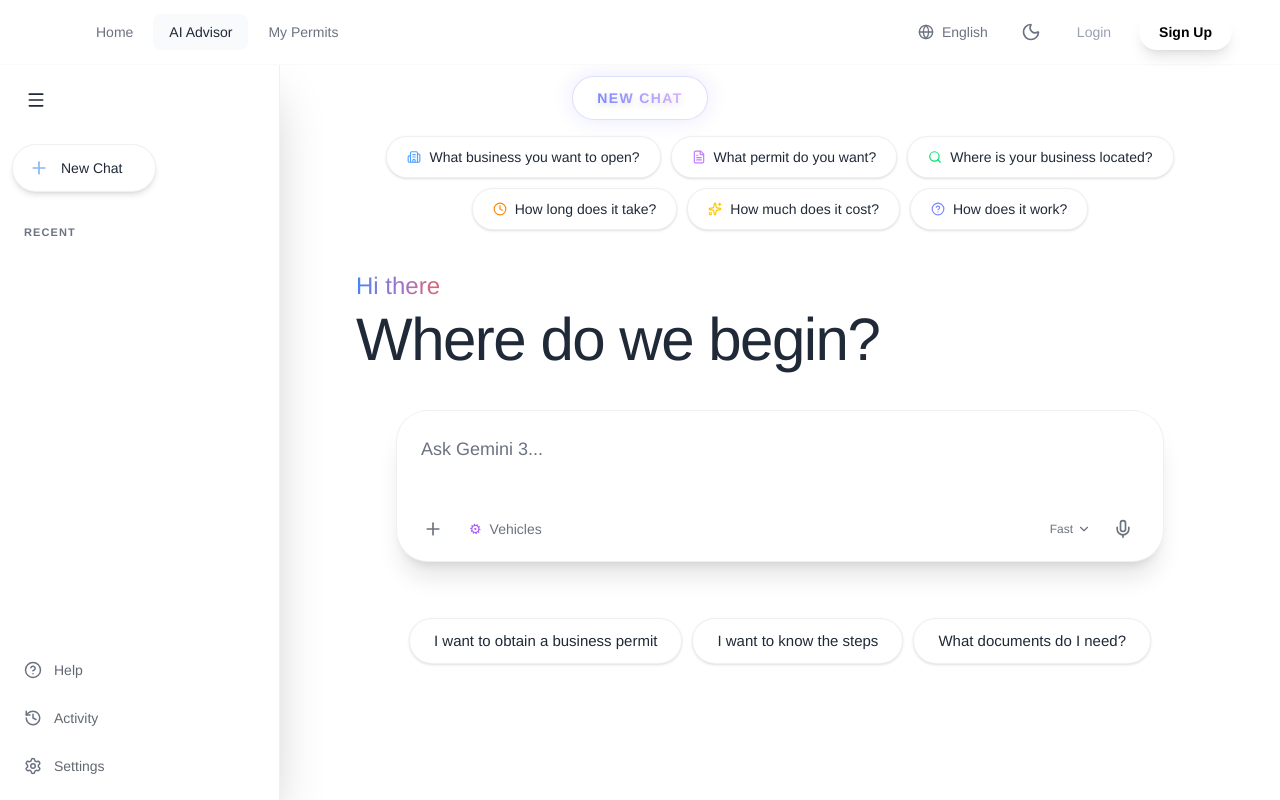
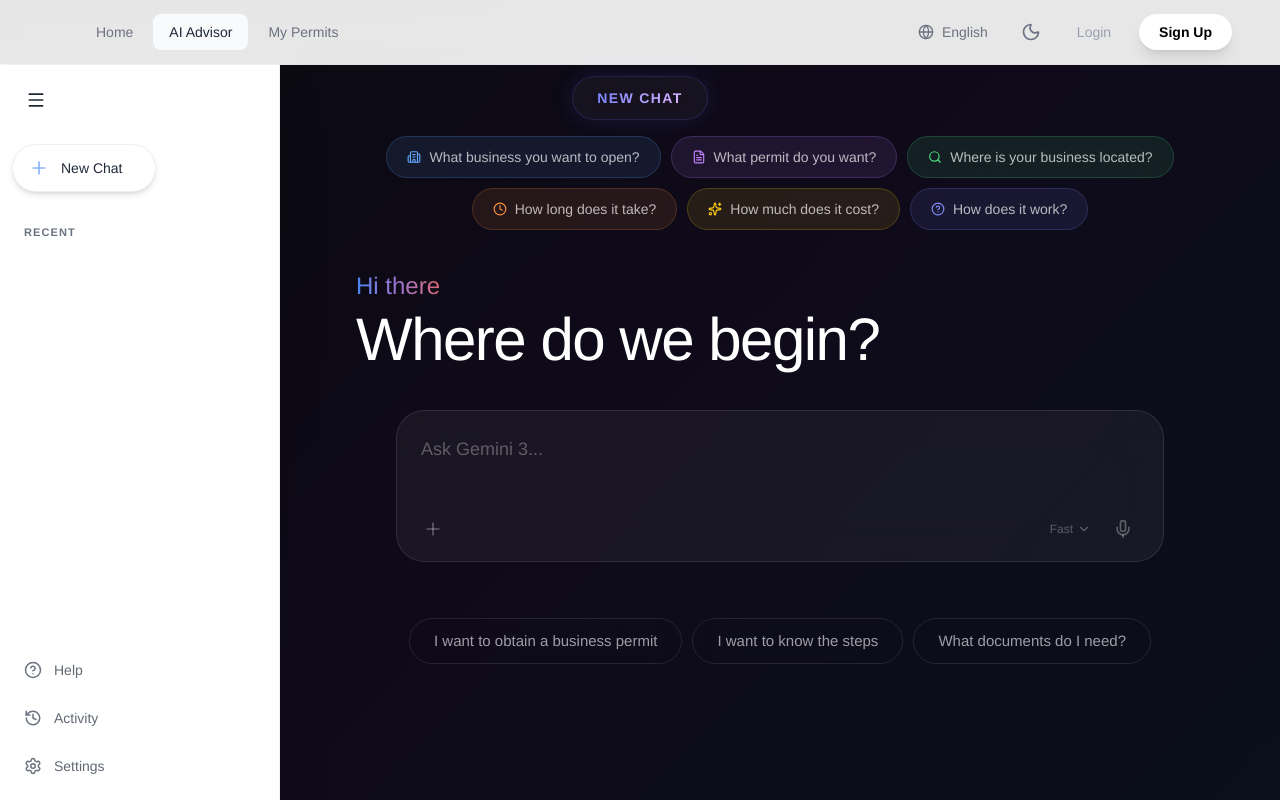
Before and after one commit to hamzax180/permitops-ai, a Next.js app: page /chat in a window 1280 px wide. Built offline with nearby package versions, Linux system fonts and the light colour scheme; a web font is replaced by a local one.

Commit message:
design: premium dark theme - gradient stat values, dark chat page, glass inputs, colored chips

```diff
--- a/src/app/chat/page.tsx
+++ b/src/app/chat/page.tsx
@@ -195,7 +195,7 @@ export default function ChatPage() {
   const isEmpty = msgs.length === 0;
 
   return (
-    <div className="flex h-screen bg-[var(--bg)] text-[var(--text)] overflow-hidden selection:bg-[var(--accent)]/30 pt-16 relative">
+    <div className="flex h-screen overflow-hidden selection:bg-purple-500/30 pt-16 relative" style={{ background: 'linear-gradient(135deg, #0a0a0f 0%, #0f0a1a 50%, #0a0f1a 100%)' }}>
       <Sidebar
         currentSessionId={sessionId}
         onSessionSelect={(id, title) => { setSessionId(id); setSessionTitle(title); }}
@@ -231,18 +231,19 @@ export default function ChatPage() {
                 className="flex flex-wrap justify-center gap-2.5 max-w-4xl mb-8"
               >
                 {[
-                  { icon: Building2, label: t('chat_suggestion_business'), color: 'text-blue-400' },
-                  { icon: FileText, label: t('chat_suggestion_permit'), color: 'text-purple-400' },
-                  { icon: Search, label: t('chat_suggestion_location'), color: 'text-green-400' },
-                  { icon: Clock, label: t('chat_suggestion_duration'), color: 'text-orange-400' },
-                  { icon: Sparkles, label: t('chat_suggestion_cost'), color: 'text-yellow-400' },
-                  { icon: HelpCircle, label: t('chat_suggestion_help'), color: 'text-indigo-400' }
+                  { icon: Building2, label: t('chat_suggestion_business'), color: '#60a5fa',  bg: 'rgba(96,165,250,0.1)',  border: 'rgba(96,165,250,0.2)'  },
+                  { icon: FileText,  label: t('chat_suggestion_permit'),   color: '#c084fc',  bg: 'rgba(192,132,252,0.1)', border: 'rgba(192,132,252,0.2)' },
+                  { icon: Search,    label: t('chat_suggestion_location'), color: '#4ade80',  bg: 'rgba(74,222,128,0.1)',  border: 'rgba(74,222,128,0.2)'  },
+                  { icon: Clock,     label: t('chat_suggestion_duration'), color: '#fb923c',  bg: 'rgba(251,146,60,0.1)',  border: 'rgba(251,146,60,0.2)'  },
+                  { icon: Sparkles,  label: t('chat_suggestion_cost'),     color: '#facc15',  bg: 'rgba(250,204,21,0.1)',  border: 'rgba(250,204,21,0.2)'  },
+                  { icon: HelpCircle,label: t('chat_suggestion_help'),     color: '#818cf8',  bg: 'rgba(129,140,248,0.1)', border: 'rgba(129,140,248,0.2)' }
                 ].map((chip, i) => (
                   <div
                     key={i}
-                    className="bg-[var(--surface)] border border-[var(--border)] text-[var(--text)] text-sm py-2.5 px-5 rounded-full flex items-center gap-2 font-medium select-none shadow-sm"
+                    style={{ background: chip.bg, border: `1px solid ${chip.border}` }}
+                    className="text-white/70 text-sm py-2.5 px-5 rounded-full flex items-center gap-2 font-medium select-none backdrop-blur-sm"
                   >
-                    {chip.icon && <chip.icon size={14} className={chip.color} />}
+                    {chip.icon && <chip.icon size={14} style={{ color: chip.color }} />}
                     {chip.label}
                   </div>
                 ))}
@@ -256,53 +257,41 @@ export default function ChatPage() {
                      {t('chat_welcome').replace('{name}', user?.fullName || (user?.email ? user.email.split('@')[0] : 'there'))}
                   </span>
                 </div>
-                <h1 className="text-4xl md:text-6xl font-medium tracking-tight text-[var(--text)]">
+                <h1 className="text-4xl md:text-6xl font-medium tracking-tight text-white">
                   {t('chat_begin')}
                 </h1>
               </motion.div>
 
-              {/* Chat Input Pill (for empty state it's centered) */}
+              {/* Chat Input Pill (empty state, centered) */}
               <div className="w-full max-w-3xl mb-12">
-                <div className="bg-[var(--surface)] rounded-[32px] p-2 pr-3 min-h-[140px] flex flex-col border border-[var(--border)] hover:border-[var(--border-2)] transition-all group shadow-xl">
+                <div className="rounded-[28px] p-2 pr-3 min-h-[140px] flex flex-col border border-white/10 hover:border-white/20 transition-all" style={{ background: 'rgba(255,255,255,0.05)', backdropFilter: 'blur(20px)' }}>
                   <textarea
                     ref={inputRef}
                     value={input}
                     onChange={e => setInput(e.target.value)}
                     onKeyDown={e => {
-                      if (e.key === 'Enter' && !e.shiftKey) {
-                        e.preventDefault();
-                        send();
-                      }
+                      if (e.key === 'Enter' && !e.shiftKey) { e.preventDefault(); send(); }
                     }}
                     placeholder={t('chat_placeholder_alt')}
-                    className="flex-1 bg-transparent text-[18px] p-4 text-[var(--text)] placeholder:text-[var(--muted)] focus:outline-none resize-none"
+                    className="flex-1 bg-transparent text-[18px] p-4 text-white placeholder:text-white/30 focus:outline-none resize-none"
                   />
                   <div className="flex items-center justify-between px-2 pb-1">
                     <div className="flex items-center gap-1">
-                      <button className="p-2.5 text-[var(--muted)] hover:text-[var(--text)] hover:bg-[var(--surface-2)] rounded-full transition-all">
+                      <button className="p-2.5 text-white/30 hover:text-white hover:bg-white/5 rounded-full transition-all">
                         <Plus size={20} />
-                      </button>
-                      <button className="flex items-center gap-2 px-3 py-1.5 rounded-full text-[var(--muted)] hover:text-[var(--text)] hover:bg-[var(--surface-2)] transition-all text-sm font-medium">
-                        <motion.div animate={{ rotate: 360 }} transition={{ repeat: Infinity, duration: 4, ease: "linear" }} className="text-[var(--accent)]">
-                           ⚙
-                        </motion.div>
-                        Vehicles
                       </button>
                     </div>
                     <div className="flex items-center gap-1">
-                       <span className="text-xs font-medium text-[var(--muted)] flex items-center gap-1 cursor-pointer hover:text-[var(--text)] transition-colors mr-2">
+                       <span className="text-xs font-medium text-white/30 flex items-center gap-1 cursor-pointer hover:text-white/60 transition-colors mr-2">
                          Fast <ChevronDown size={14} />
                        </span>
                        {input.trim() ? (
-                        <button
-                          onClick={() => send()}
-                          disabled={busy}
-                          className="shrink-0 h-10 w-10 flex items-center justify-center rounded-full text-[var(--accent)] hover:bg-[var(--surface-2)] transition-colors"
-                        >
+                        <button onClick={() => send()} disabled={busy}
+                          className="shrink-0 h-10 w-10 flex items-center justify-center rounded-full text-purple-400 hover:bg-white/10 transition-colors">
                           <Send size={20} />
                         </button>
                       ) : (
-                        <button className="p-2.5 text-[var(--muted)] hover:text-[var(--text)] hover:bg-[var(--surface-2)] rounded-full transition-all">
+                        <button className="p-2.5 text-white/30 hover:text-white hover:bg-white/5 rounded-full transition-all">
                           <Mic size={20} />
                         </button>
                       )}
@@ -324,7 +313,7 @@ export default function ChatPage() {
                   <button
                     key={i}
                     onClick={() => send(chip.label)}
-                    className="bg-[var(--surface)] hover:bg-[var(--surface-2)] border border-[var(--border)] text-[var(--text)] text-[15px] py-2.5 px-6 rounded-full transition-all hover:border-[var(--border-2)] font-medium active:scale-95 touch-manipulation shadow-sm"
+                    className="text-white/60 hover:text-white text-[15px] py-2.5 px-6 rounded-full transition-all font-medium active:scale-95 touch-manipulation border border-white/10 hover:border-white/25 hover:bg-white/5 backdrop-blur-sm"
                   >
                     {chip.label}
                   </button>
@@ -348,10 +337,13 @@ export default function ChatPage() {
                     )}
 
                     <div className={`flex flex-col max-w-[85%] md:max-w-[80%] ${m.role === 'user' ? 'items-end' : 'items-start'}`}>
-                      <div className={`text-[16px] leading-[1.6] whitespace-pre-wrap ${m.role === 'user'
-                          ? 'bg-[var(--surface)] text-[var(--text)] px-6 py-4 rounded-[28px] border border-[var(--border)] shadow-md'
-                          : 'text-[var(--text)] py-2 w-full font-normal'
-                        }`}>
+                    <div className={`text-[16px] leading-[1.6] whitespace-pre-wrap ${
+                        m.role === 'user'
+                          ? 'px-5 py-3.5 rounded-[22px] border border-white/10 text-white/90'
+                          : 'text-white/80 py-2 w-full font-normal'
+                      }`}
+                      style={m.role === 'user' ? { background: 'rgba(255,255,255,0.07)', backdropFilter: 'blur(8px)' } : {}}
+                    >
                         {m.role === 'assistant' ? (
                           <ReactMarkdown
                             remarkPlugins={[remarkGfm]}
@@ -399,9 +391,9 @@ export default function ChatPage() {
 
           {/* Sticky Input Bar (Only visible when NOT empty) */}
           {!isEmpty && (
-            <div className="absolute bottom-0 left-0 w-full bg-gradient-to-t from-[var(--bg)] via-[var(--bg)] to-transparent pt-12 pb-10 px-4 flex justify-center">
+            <div className="absolute bottom-0 left-0 w-full pt-12 pb-10 px-4 flex justify-center" style={{ background: 'linear-gradient(to top, #0a0a0f 60%, transparent)' }}>
               <div className="w-full max-w-3xl relative px-2">
-                <div className={`relative flex flex-col bg-[var(--surface)] rounded-[32px] p-2 pr-3 min-h-[56px] border border-[var(--border)] transition-all duration-300 group ${busy ? 'opacity-70' : 'hover:bg-[var(--surface-2)] focus-within:bg-[var(--surface-2)] focus-within:ring-1 focus-within:ring-[var(--border-2)]'}`}>
+                <div className={`relative flex flex-col rounded-[28px] p-2 pr-3 min-h-[56px] border border-white/10 transition-all duration-300 ${busy ? 'opacity-70' : 'hover:border-white/20 focus-within:border-white/20'}`} style={{ background: 'rgba(255,255,255,0.05)', backdropFilter: 'blur(20px)' }}>
 
                   <textarea
                     ref={inputRef}
```
Also changed, not shown: src/app/dashboard/page.tsx (+11 -11 lines), 1 other file (tests, documents, lock files or other folders).
